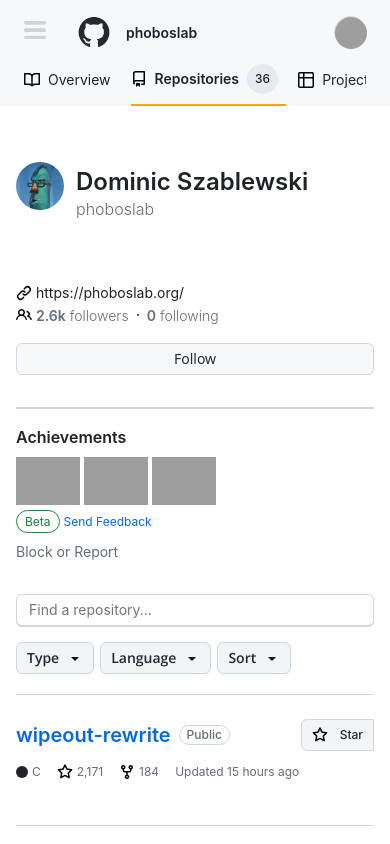
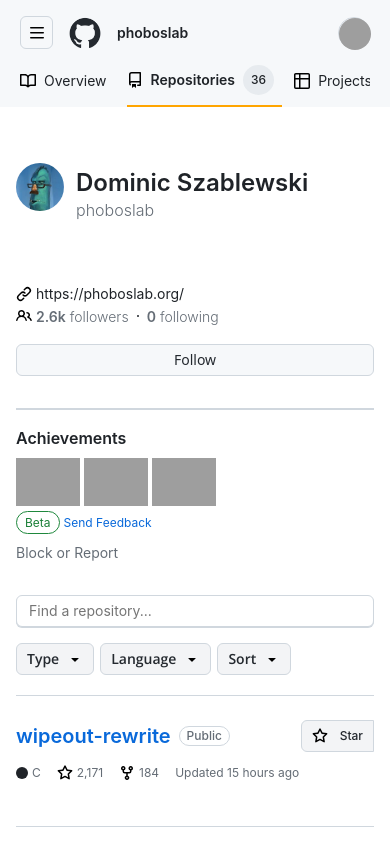
Before and after one commit to nakul-sharma-at-appointy/github-task-ui-vanilla, a plain HTML site: page index.html in a window 390 px wide. Shown: the top 844 px of the page. Drawn offline with nearby package versions, Linux system fonts and the light colour scheme; grey boxes are pictures that could not be loaded.

Commit message:
fix: fixed hamburger icon

```diff
--- a/index.css
+++ b/index.css
@@ -37,7 +37,7 @@
 
 .header-background {
   background-color: #f6f8fa;
-  padding: 1rem 1.5rem;
+  padding: 1rem 1.25rem;
   padding-bottom: 0px;
   display: flex;
   flex-direction: column;
@@ -99,9 +99,16 @@
 }
 
 .header-hamburger {
-  width: 22px;
-  height: 22px;
-  margin-right: 1rem;
+  width: 33px;
+  height: 33px;
+  /* margin-right: 1rem; */
+  border: 1px solid blue;
+  border-radius: 6px;
+  border: 1px solid #d0d7de;
+  background-color: transparent;
+  display: flex;
+  justify-content: center;
+  align-items: center;
 }
 
 .github-body {
--- a/index.html
+++ b/index.html
@@ -15,22 +15,21 @@
     <div class="HEADER header-background">
       <div class="header-top">
         <div class="header-userinfo">
-          <div class="header-hamburger">
-            <svg viewBox="0 0 18 15">
+          <button class="header-hamburger">
+            <svg
+              aria-hidden="true"
+              height="16"
+              viewBox="0 0 16 16"
+              version="1.1"
+              width="16"
+              data-view-component="true"
+              class="octicon octicon-three-bars Button-visual"
+            >
               <path
-                fill="#3d404333"
-                d="M18,1.484c0,0.82-0.665,1.484-1.484,1.484H1.484C0.665,2.969,0,2.304,0,1.484l0,0C0,0.665,0.665,0,1.484,0 h15.031C17.335,0,18,0.665,18,1.484L18,1.484z"
-              />
-              <path
-                fill="#3d404333"
-                d="M18,7.516C18,8.335,17.335,9,16.516,9H1.484C0.665,9,0,8.335,0,7.516l0,0c0-0.82,0.665-1.484,1.484-1.484 h15.031C17.335,6.031,18,6.696,18,7.516L18,7.516z"
-              />
-              <path
-                fill="#3d404333"
-                d="M18,13.516C18,14.335,17.335,15,16.516,15H1.484C0.665,15,0,14.335,0,13.516l0,0 c0-0.82,0.665-1.484,1.484-1.484h15.031C17.335,12.031,18,12.696,18,13.516L18,13.516z"
-              />
+                d="M1 2.75A.75.75 0 0 1 1.75 2h12.5a.75.75 0 0 1 0 1.5H1.75A.75.75 0 0 1 1 2.75Zm0 5A.75.75 0 0 1 1.75 7h12.5a.75.75 0 0 1 0 1.5H1.75A.75.75 0 0 1 1 7.75ZM1.75 12h12.5a.75.75 0 0 1 0 1.5H1.75a.75.75 0 0 1 0-1.5Z"
+              ></path>
             </svg>
-          </div>
+          </button>
           <img
             class="header-logo-height"
             src="assets/github-mark.png"
```
